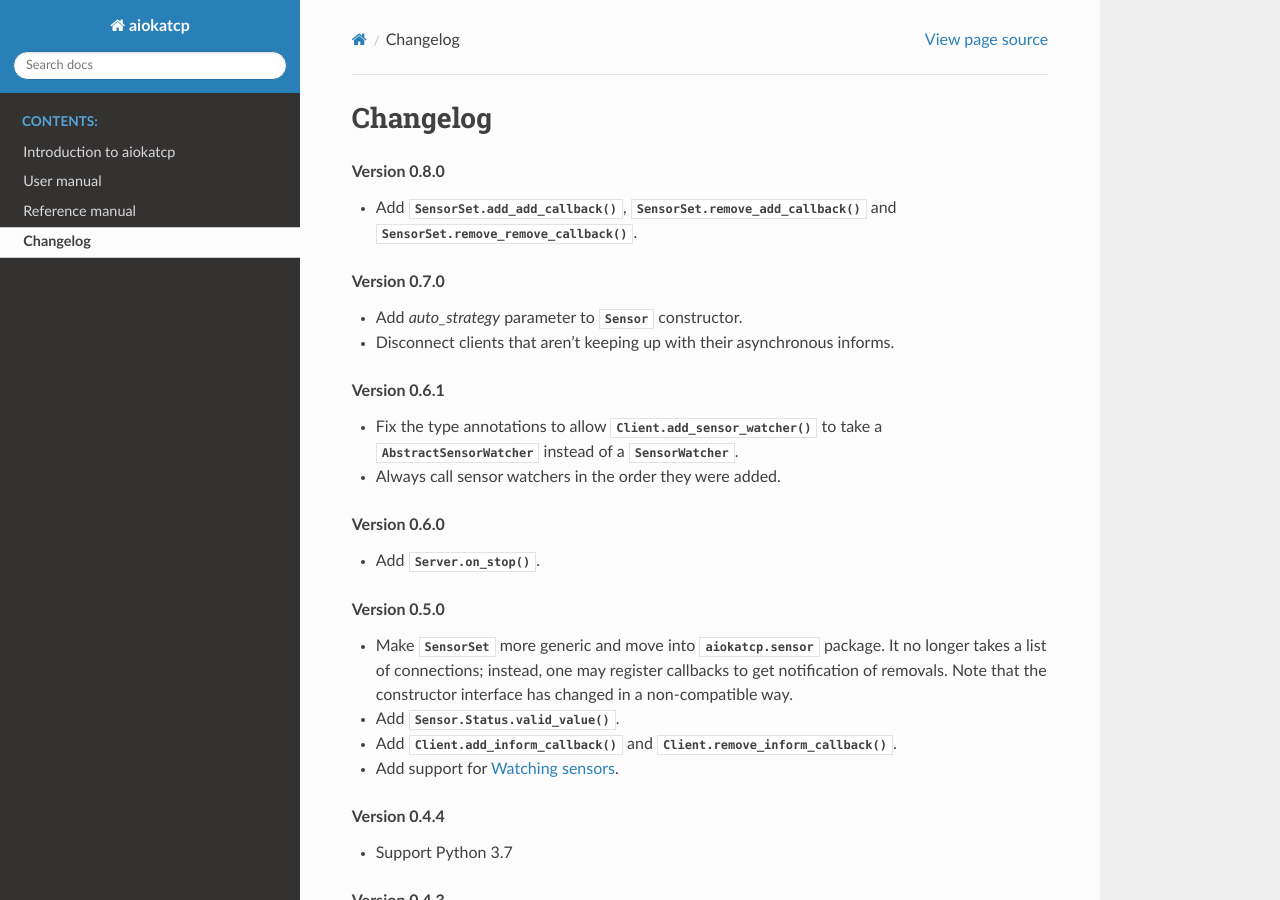
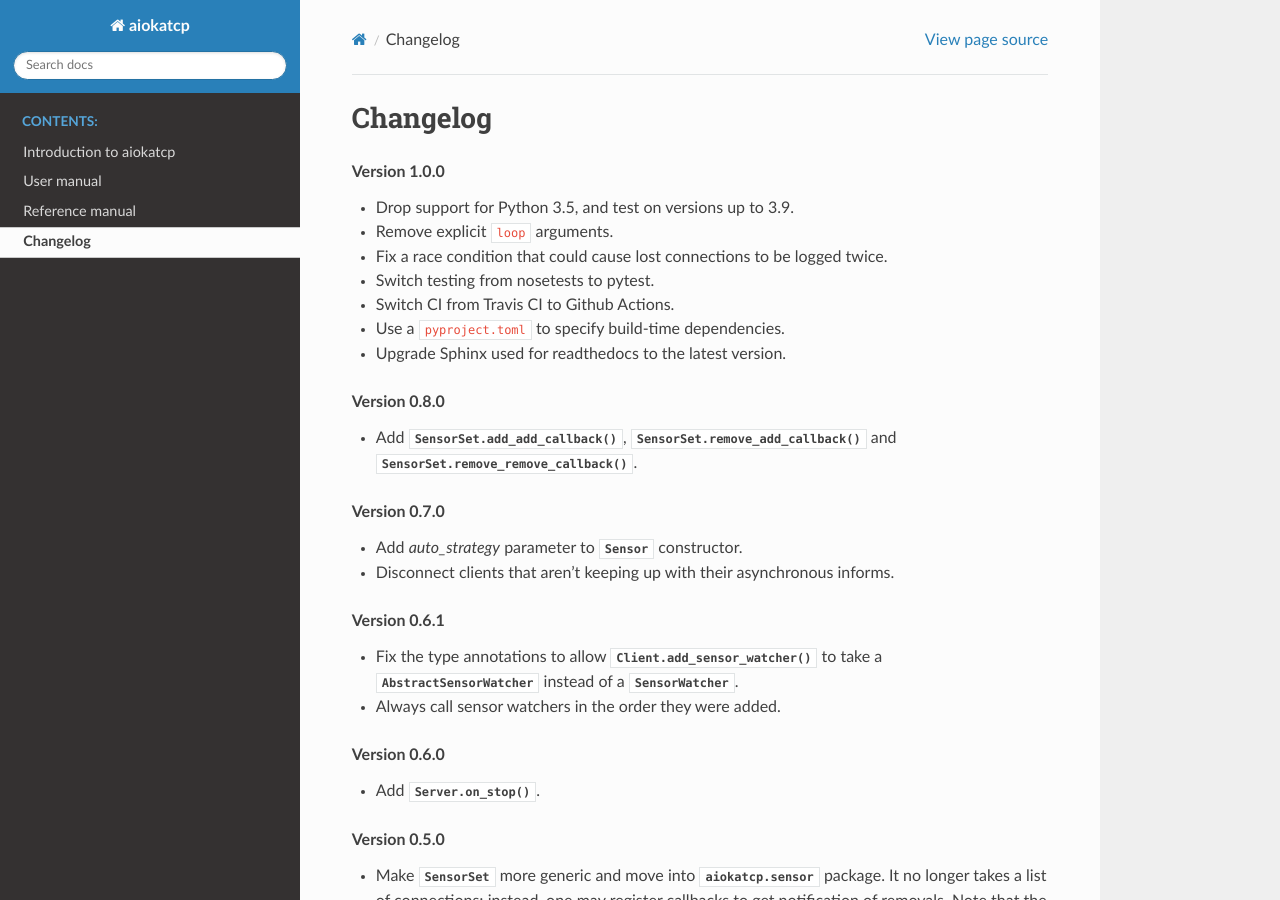
Before and after one commit to ska-sa/aiokatcp, a Sphinx documentation site: the page built from doc/changelog.rst, in a window 1280 px wide and 900 px high. Built offline with Sphinx 7.4.7 and the Read the Docs theme 2.0.0, drawn with Linux system fonts in a browser that asks for light colours; the version number could not be read and is left out.

Commit message:
Make preparations for a 1.0 release
- Upgrade Sphinx to a new version with builtin support for type hints,
  eliminating sphinx-autodoc-typehints.
- Add a pyproject.toml.
- Write a changelog.
- Change classifier from Beta to Production.

```diff
--- a/doc-requirements.txt
+++ b/doc-requirements.txt
@@ -1,3 +1,2 @@
-sphinx-autodoc-typehints==1.6.0
-sphinx==2.1.0
+sphinx==4.1.1
 -r requirements.txt
--- a/doc/changelog.rst
+++ b/doc/changelog.rst
@@ -1,5 +1,15 @@
 Changelog
 =========
+
+.. rubric:: Version 1.0.0
+
+- Drop support for Python 3.5, and test on versions up to 3.9.
+- Remove explicit ``loop`` arguments.
+- Fix a race condition that could cause lost connections to be logged twice.
+- Switch testing from nosetests to pytest.
+- Switch CI from Travis CI to Github Actions.
+- Use a :file:`pyproject.toml` to specify build-time dependencies.
+- Upgrade Sphinx used for readthedocs to the latest version.
 
 .. rubric:: Version 0.8.0
 
--- a/doc/conf.py
+++ b/doc/conf.py
@@ -34,7 +34,6 @@ import aiokatcp
 extensions = [
     'sphinx.ext.autodoc',
     'sphinx.ext.napoleon',
-    'sphinx_autodoc_typehints',
     'sphinx.ext.mathjax',
     'sphinx.ext.todo']
 
--- /dev/null
+++ b/pyproject.toml
@@ -0,0 +1,2 @@
+[build-system]
+requires = ["setuptools", "wheel", "katversion"]
--- a/requirements.txt
+++ b/requirements.txt
@@ -30,8 +30,6 @@ idna==3.2
     # via requests
 iniconfig==1.1.1
     # via pytest
-katversion==1.1
-    # via -r requirements.in
 mccabe==0.6.1
     # via flake8
 mypy==0.910
--- a/setup.py
+++ b/setup.py
@@ -46,7 +46,7 @@ setup(
     platforms=['OS Independent'],
     keywords='asyncio katcp',
     classifiers=[
-        'Development Status :: 4 - Beta',
+        'Development Status :: 5 - Production/Stable',
         'Intended Audience :: Developers',
         'Framework :: AsyncIO',
         'License :: OSI Approved :: BSD License',
```
Also changed, not shown: 1 other file.
